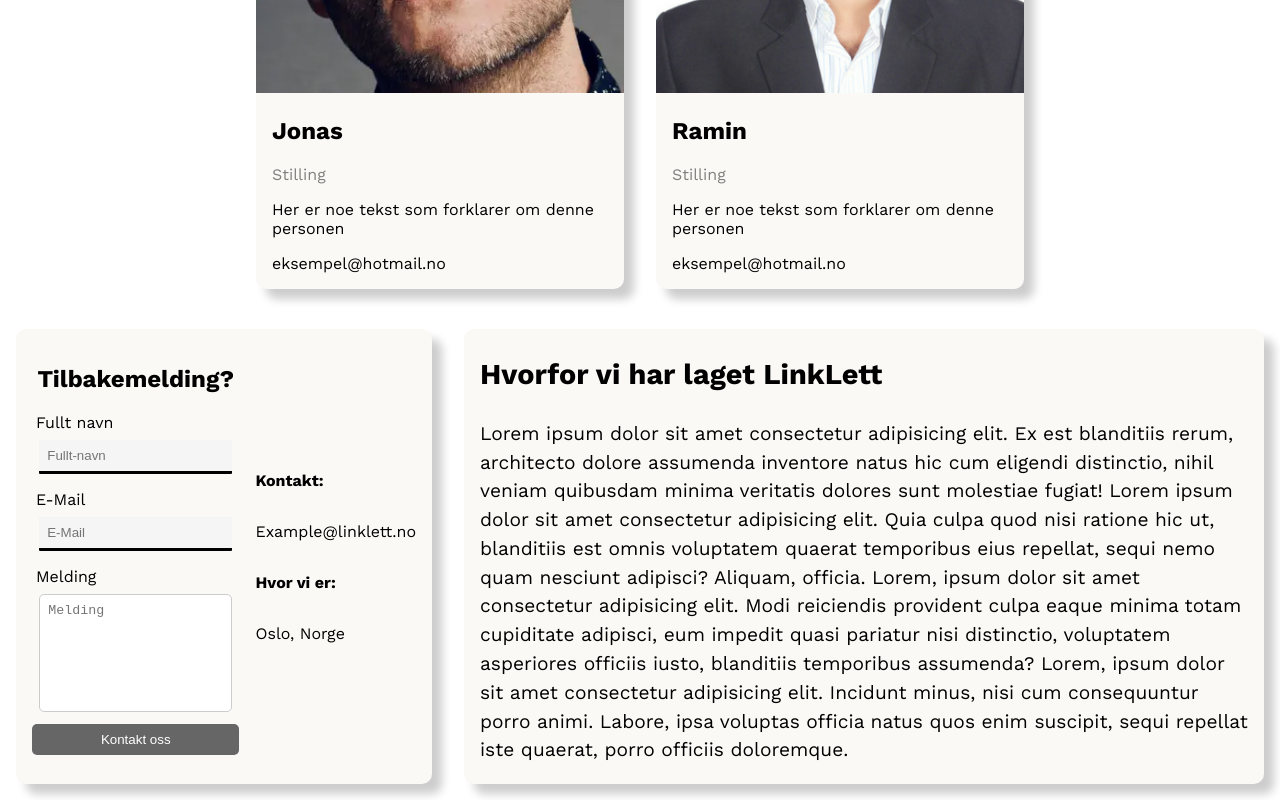
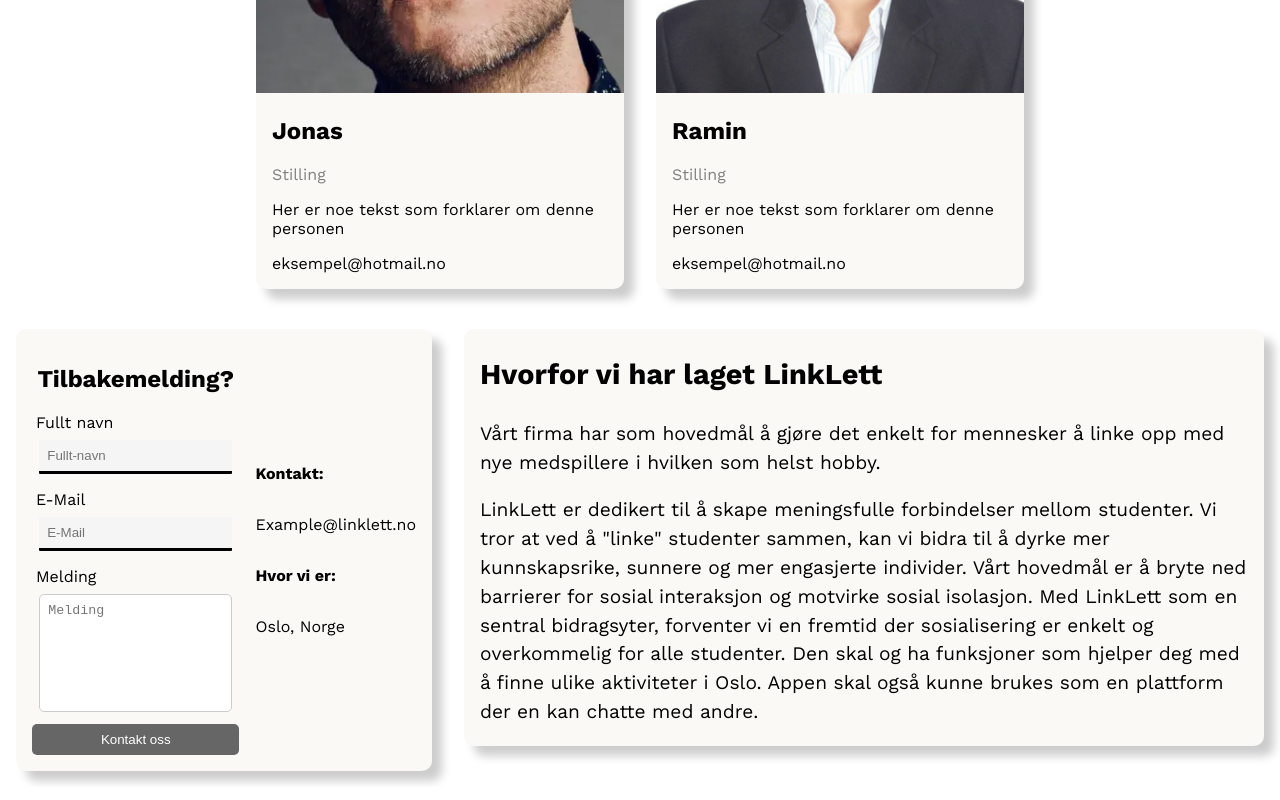
Before and after one commit to ramiadi/Link-Lett-Prosjekt, a plain HTML site: page om-oss.html in a window 1280 px wide. Shown: the part 1291-2091 px from the top of the page. Drawn offline with nearby package versions, Linux system fonts and the light colour scheme.

Commit message:
changes
added hover

```diff
--- a/om-oss.html
+++ b/om-oss.html
@@ -47,6 +47,7 @@
         <div class="om-oss__row">
             <div class="om-oss__column">
                 <div class="om-oss__card om-oss__card--style">
+                    <!-- Dette bilde er hentet fra en nettside (McCall MacBain, 2024). -->
                     <img src="images/peter.jpg" alt="Peter"
                         style="width: 100%; border-top-left-radius: 10px; border-top-right-radius: 10px; ">
                     <div class="om-oss__container">
@@ -74,7 +75,7 @@
             </div>
             <div class="om-oss__column">
                 <div class="om-oss__card om-oss__card--style">
-                    <!-- Dette bilde er henter fra en nettside (Branum, 2024). -->
+                    <!-- Dette bilde er hentet fra en nettside (Branum, 2024). -->
                     <img src="images/stefan.jpg" alt="Stefan"
                         style="width: 100%;height: 400;  border-top-left-radius: 10px; border-top-right-radius: 10px; "
                         class="om-oss__image1">
@@ -89,6 +90,7 @@
             </div>
             <div class="om-oss__column">
                 <div class="om-oss__card om-oss__card--style">
+                    <!-- Dette bilde er hentet fra en nettside (Hardwick, 2024). -->
                     <img src="images/jonas.webp" alt="Jonas"
                         style="width: 100%;  border-top-left-radius: 10px; border-top-right-radius: 10px;">
                     <div class="om-oss__container">
@@ -102,6 +104,7 @@
             </div>
             <div class="om-oss__column">
                 <div class="om-oss__card om-oss__card--style">
+                    <!-- Dette bilde er hentet fra en nettside (Engaged Strategy, 2024). -->
                     <img src="images/ramin.png" alt="Ramin"
                         style="width: 100%;  border-top-left-radius: 10px; border-top-right-radius: 10px;">
                     <div class="om-oss__container">
@@ -146,15 +149,15 @@
         <div class="om-oss__prosjekt om-oss__prosjekt--style">
             <!-- <img src="images/link-lett-logo.jpg" alt="Bilde av et prosjekt" class="om-oss__image3"> -->
             <h2 style="margin-inline-start: 1rem;">Hvorfor vi har laget LinkLett</h2>
-            <p>Lorem ipsum dolor sit amet consectetur adipisicing elit. Ex est blanditiis rerum, architecto dolore
-                assumenda inventore natus hic cum eligendi distinctio, nihil veniam quibusdam minima veritatis dolores
-                sunt molestiae fugiat! Lorem ipsum dolor sit amet consectetur adipisicing elit. Quia culpa quod nisi
-                ratione hic ut, blanditiis est omnis voluptatem quaerat temporibus eius repellat, sequi nemo quam
-                nesciunt adipisci? Aliquam, officia. Lorem, ipsum dolor sit amet consectetur adipisicing elit. Modi
-                reiciendis provident culpa eaque minima totam cupiditate adipisci, eum impedit quasi pariatur nisi
-                distinctio, voluptatem asperiores officiis iusto, blanditiis temporibus assumenda? Lorem, ipsum dolor
-                sit amet consectetur adipisicing elit. Incidunt minus, nisi cum consequuntur porro animi. Labore, ipsa
-                voluptas officia natus quos enim suscipit, sequi repellat iste quaerat, porro officiis doloremque.</p>
+            <p>Vårt firma har som hovedmål å gjøre det enkelt for mennesker å linke opp med nye medspillere i hvilken
+                som helst hobby. </p>
+            <p>LinkLett er dedikert til å skape meningsfulle forbindelser mellom studenter. Vi tror at ved å "linke"
+                studenter sammen, kan vi bidra til å dyrke mer kunnskapsrike, sunnere og mer engasjerte individer. Vårt
+                hovedmål er å bryte ned barrierer for sosial interaksjon og motvirke sosial isolasjon. Med LinkLett som
+                en sentral bidragsyter, forventer vi en fremtid der sosialisering er enkelt og overkommelig for alle
+                studenter. Den skal og ha funksjoner som hjelper deg med å finne ulike aktiviteter i Oslo. Appen skal
+                også kunne brukes som en plattform der en kan chatte med andre. </p>
+
         </div>
 
     </article>
--- a/stylesheet/style.css
+++ b/stylesheet/style.css
@@ -323,6 +323,11 @@ body {
   margin: 0.5rem;
   overflow-wrap: break-word;
 }
+.om-oss__card:hover {
+  border: 2px solid #4b9cd3;
+  background-color: #e6f7ff;
+}
+
 .om-oss__section {
   padding: 50px;
   text-align: center;
```
Also changed, not shown: index.html (+1 -0 lines).
